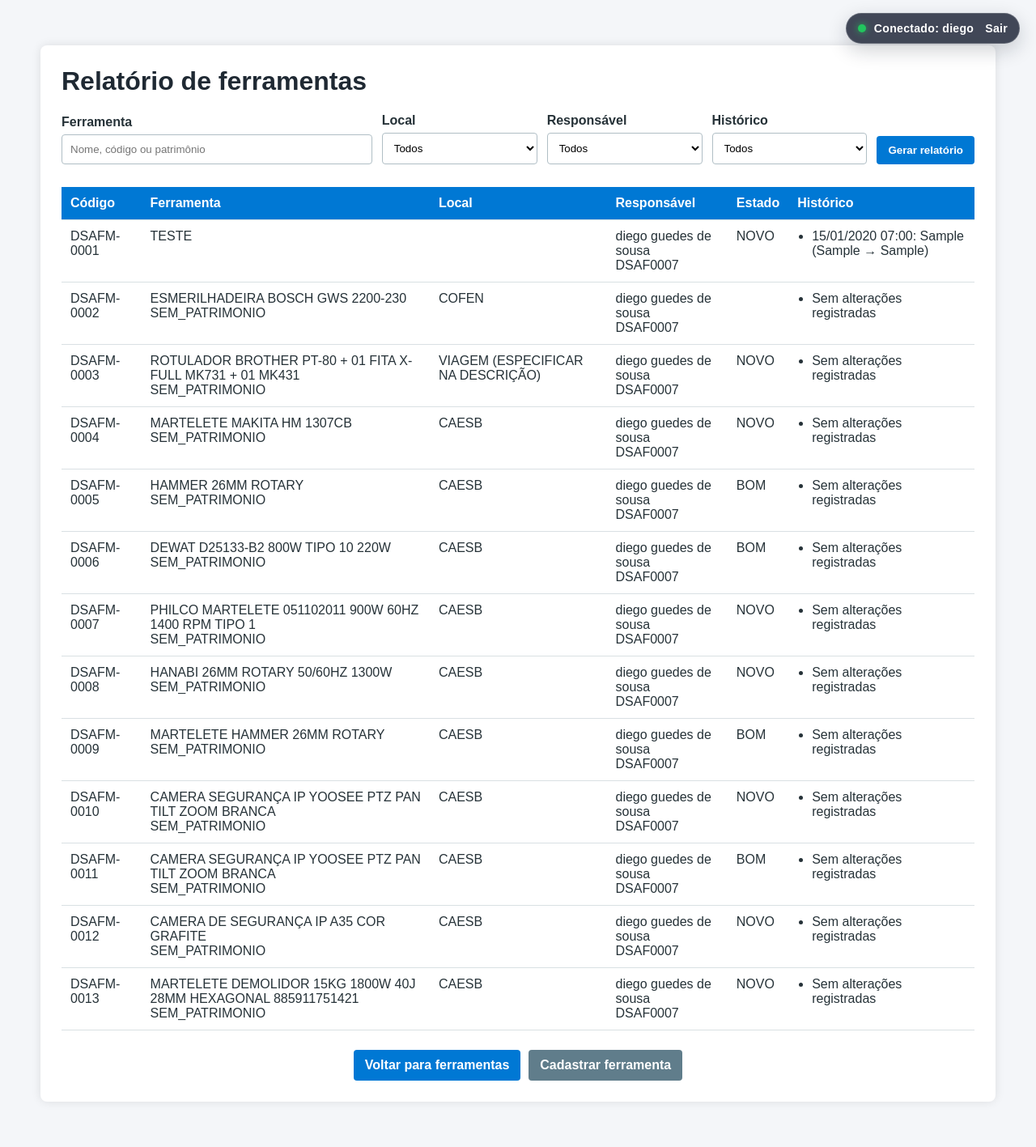
After one commit to Dy36087/tpm, a Django app: page /ptmdsa/cadferramentas/relatorio/ in a window 1280 px wide. The commit adds this page. Shown: the whole page at 81% size. Run offline with Django 4.2, Linux system fonts and the light colour scheme; a user stored in the database is signed in; data comes from the database, SQL or seed files in the repository; tables that the repository leaves empty hold one stand-in row (values such as "Sample post"); parts of the project's set-up code (start-up, migrations or seed data) failed here and were passed over.

Commit message:
Adiciona relatorio de ferramentas

```diff
--- a/cadferramentas/templates/listarferramentas.html
+++ b/cadferramentas/templates/listarferramentas.html
@@ -351,6 +351,7 @@
       <a href="{% url 'exportar_ferramentas_excel' %}"> Exportar Excel </a>
 
       <a href="{% url 'exportar_ferramentas_pdf' %}"> Exportar PDF </a>
+      <a href="{% url 'relatorio_ferramentas' %}"> Relatório por filtros </a>
     </div>
 
     <div class="container">
--- /dev/null
+++ b/cadferramentas/templates/relatorio_ferramentas.html
@@ -0,0 +1,88 @@
+{% load static %}
+<!DOCTYPE html>
+<html lang="pt-BR">
+  <head>
+    <meta charset="UTF-8" />
+    <meta name="viewport" content="width=device-width, initial-scale=1.0" />
+    <title>Relatório de Ferramentas</title>
+    <link rel="stylesheet" href="{% static 'css/responsive.css' %}" />
+    <style>
+      body { margin: 0; padding: 28px 16px; background: #f4f6f9; color: #263238; font-family: Arial, sans-serif; }
+      .container { width: min(1180px, 100%); margin: 28px auto; padding: 26px; box-sizing: border-box; background: #fff; border-radius: 8px; box-shadow: 0 0 12px rgba(0,0,0,.1); }
+      h1 { margin-top: 0; color: #1f2933; }
+      .filtros { display: grid; grid-template-columns: 2fr 1fr 1fr 1fr auto; gap: 12px; align-items: end; margin-bottom: 28px; }
+      label { display: block; margin-bottom: 6px; font-weight: bold; }
+      input, select { width: 100%; box-sizing: border-box; padding: 10px; border: 1px solid #b0bec5; border-radius: 4px; background: #fff; }
+      button, .link { display: inline-block; padding: 10px 14px; border: 0; border-radius: 4px; background: #0078d4; color: #fff; font-weight: bold; text-decoration: none; cursor: pointer; }
+      button:hover, .link:hover { background: #005ea6; }
+      .secundario { background: #607d8b; }
+      .resultado { overflow-x: auto; }
+      table { width: 100%; min-width: 850px; border-collapse: collapse; }
+      th, td { padding: 11px; border-bottom: 1px solid #d9e0e3; text-align: left; vertical-align: top; }
+      th { background: #0078d4; color: #fff; }
+      .historico { margin: 0; padding-left: 18px; }
+      .acoes { display: flex; gap: 10px; margin-top: 24px; }
+      .vazio { padding: 18px; background: #f1f3f4; }
+      @media (max-width: 850px) { .filtros { grid-template-columns: 1fr 1fr; } .filtros .campo:first-child { grid-column: 1 / -1; } }
+      @media (max-width: 520px) { .container { margin: 12px auto; padding: 18px; } .filtros { grid-template-columns: 1fr; } .filtros .campo:first-child { grid-column: auto; } .acoes { flex-direction: column; } }
+    </style>
+  </head>
+  <body>
+    {% include 'partials/user_status.html' %}
+    <main class="container">
+      <h1>Relatório de ferramentas</h1>
+      <form method="get" class="filtros">
+        <div class="campo">
+          <label for="ferramenta">Ferramenta</label>
+          <input id="ferramenta" name="ferramenta" value="{{ ferramenta_filtro }}" placeholder="Nome, código ou patrimônio" />
+        </div>
+        <div class="campo">
+          <label for="local">Local</label>
+          <select id="local" name="local">
+            <option value="">Todos</option>
+            <option value="COFEN" {% if local_filtro == 'COFEN' %}selected{% endif %}>COFEN</option>
+            <option value="CAESB" {% if local_filtro == 'CAESB' %}selected{% endif %}>CAESB</option>
+            <option value="VIAGEM (ESPECIFICAR NA DESCRIÇÃO)" {% if local_filtro == 'VIAGEM (ESPECIFICAR NA DESCRIÇÃO)' %}selected{% endif %}>Viagem</option>
+          </select>
+        </div>
+        <div class="campo">
+          <label for="responsavel">Responsável</label>
+          <select id="responsavel" name="responsavel">
+            <option value="">Todos</option>
+            {% for servidor in servidores %}<option value="{{ servidor.id }}" {% if responsavel_filtro == servidor.id|stringformat:'s' %}selected{% endif %}>{{ servidor.nome }}</option>{% endfor %}
+          </select>
+        </div>
+        <div class="campo">
+          <label for="historico">Histórico</label>
+          <select id="historico" name="historico">
+            <option value="">Todos</option>
+            <option value="sim" {% if historico_filtro == 'sim' %}selected{% endif %}>Com histórico</option>
+            <option value="nao" {% if historico_filtro == 'nao' %}selected{% endif %}>Sem histórico</option>
+          </select>
+        </div>
+        <button type="submit">Gerar relatório</button>
+      </form>
+
+      <div class="resultado">
+        {% if ferramentas %}
+        <table>
+          <thead><tr><th>Código</th><th>Ferramenta</th><th>Local</th><th>Responsável</th><th>Estado</th><th>Histórico</th></tr></thead>
+          <tbody>
+            {% for ferramenta in ferramentas %}
+            <tr>
+              <td>{{ ferramenta.codigo }}</td>
+              <td>{{ ferramenta.nome }}<br />{{ ferramenta.patrimonio }}</td>
+              <td>{{ ferramenta.local }}</td>
+              <td>{% if ferramenta.responsavel %}{{ ferramenta.responsavel.nome }}<br />{{ ferramenta.responsavel.matricula }}{% else %}Não informado{% endif %}</td>
+              <td>{{ ferramenta.estado }}</td>
+              <td><ul class="historico">{% for item in ferramenta.historicos.all %}<li>{{ item.data_hora|date:'d/m/Y H:i' }}: {{ item.campo }} ({{ item.valor_anterior|default:'-' }} &rarr; {{ item.valor_novo|default:'-' }})</li>{% empty %}<li>Sem alterações registradas</li>{% endfor %}</ul></td>
+            </tr>
+            {% endfor %}
+          </tbody>
+        </table>
+        {% else %}<p class="vazio">Nenhuma ferramenta encontrada para os filtros informados.</p>{% endif %}
+      </div>
+      <div class="acoes"><a class="link" href="{% url 'listar_ferramentas' %}">Voltar para ferramentas</a><a class="link secundario" href="{% url 'cadferramentas' %}">Cadastrar ferramenta</a></div>
+    </main>
+  </body>
+</html>
--- a/cadferramentas/urls.py
+++ b/cadferramentas/urls.py
@@ -4,6 +4,7 @@ from . import views
 urlpatterns = [
     path("", views.cadferramentas, name="cadferramentas"),
     path("listar_ferramentas/", views.listar_ferramentas, name="listar_ferramentas"),
+    path("relatorio/", views.relatorio_ferramentas, name="relatorio_ferramentas"),
     path(
         "cadastrar_ferramenta/", views.cadastrar_ferramenta, name="cadastrar_ferramenta"
     ),
--- a/cadferramentas/views.py
+++ b/cadferramentas/views.py
@@ -5,7 +5,7 @@ from django.shortcuts import get_object_or_404
 from pontoele.models import Servidor
 from django.http import HttpResponse
 from django.core.paginator import Paginator
-from django.db.models import Count
+from django.db.models import Count, Q
 from principal.access import nivel_acesso
 from django.views.decorators.http import require_POST
 
@@ -198,6 +198,47 @@ def listar_ferramentas(request):
 
 
 @nivel_acesso("ferramentas")
+def relatorio_ferramentas(request):
+    ferramenta_filtro = request.GET.get("ferramenta", "").strip()
+    local_filtro = request.GET.get("local", "").strip()
+    responsavel_filtro = request.GET.get("responsavel", "").strip()
+    historico_filtro = request.GET.get("historico", "").strip()
+
+    ferramentas = (
+        Ferramenta.objects.select_related("responsavel")
+        .prefetch_related("historicos__usuario")
+        .order_by("codigo")
+    )
+    if ferramenta_filtro:
+        ferramentas = ferramentas.filter(
+            Q(nome__icontains=ferramenta_filtro)
+            | Q(codigo__icontains=ferramenta_filtro)
+            | Q(patrimonio__icontains=ferramenta_filtro)
+        )
+    if local_filtro:
+        ferramentas = ferramentas.filter(local=local_filtro)
+    if responsavel_filtro:
+        ferramentas = ferramentas.filter(responsavel_id=responsavel_filtro)
+    if historico_filtro == "sim":
+        ferramentas = ferramentas.filter(historicos__isnull=False).distinct()
+    elif historico_filtro == "nao":
+        ferramentas = ferramentas.filter(historicos__isnull=True)
+
+    return render(
+        request,
+        "relatorio_ferramentas.html",
+        {
+            "ferramentas": ferramentas,
+            "servidores": Servidor.objects.all().order_by("nome"),
+            "ferramenta_filtro": ferramenta_filtro,
+            "local_filtro": local_filtro,
+            "responsavel_filtro": responsavel_filtro,
+            "historico_filtro": historico_filtro,
+        },
+    )
+
+
+@nivel_acesso("ferramentas")
 def cadastrar_ferramenta(request):
     if request.method == "POST":
         possui_patrimonio = request.POST.get("possui_patrimonio", "sim").strip().lower()
@@ -306,6 +347,7 @@ def editar_ferramenta(request, id):
                 "local",
                 "descricao",
                 "observacao",
+                "responsavel",
             ]
         }
 
@@ -333,6 +375,9 @@ def editar_ferramenta(request, id):
             "local": local,
             "descricao": request.POST.get("descricao", ""),
             "observacao": request.POST.get("observacao", ""),
+            "responsavel": Servidor.objects.filter(
+                id=request.POST.get("responsavel", "").strip()
+            ).first(),
         }
 
         _registrar_historico_ferramenta(ferramenta, dados_novos, request.user)
@@ -347,6 +392,7 @@ def editar_ferramenta(request, id):
         ferramenta.local = dados_novos["local"]
         ferramenta.descricao = dados_novos["descricao"]
         ferramenta.observacao = dados_novos["observacao"]
+        ferramenta.responsavel = dados_novos["responsavel"]
 
         ferramenta.save()
 
@@ -361,7 +407,11 @@ def editar_ferramenta(request, id):
     return render(
         request,
         "editferramenta.html",
-        {"ferramenta": ferramenta, "local_custom": local_custom},
+        {
+            "ferramenta": ferramenta,
+            "local_custom": local_custom,
+            "servidores": Servidor.objects.all().order_by("nome"),
+        },
     )
 
 
```
Also changed, not shown: cadferramentas/tests.py (+71 -0 lines).
